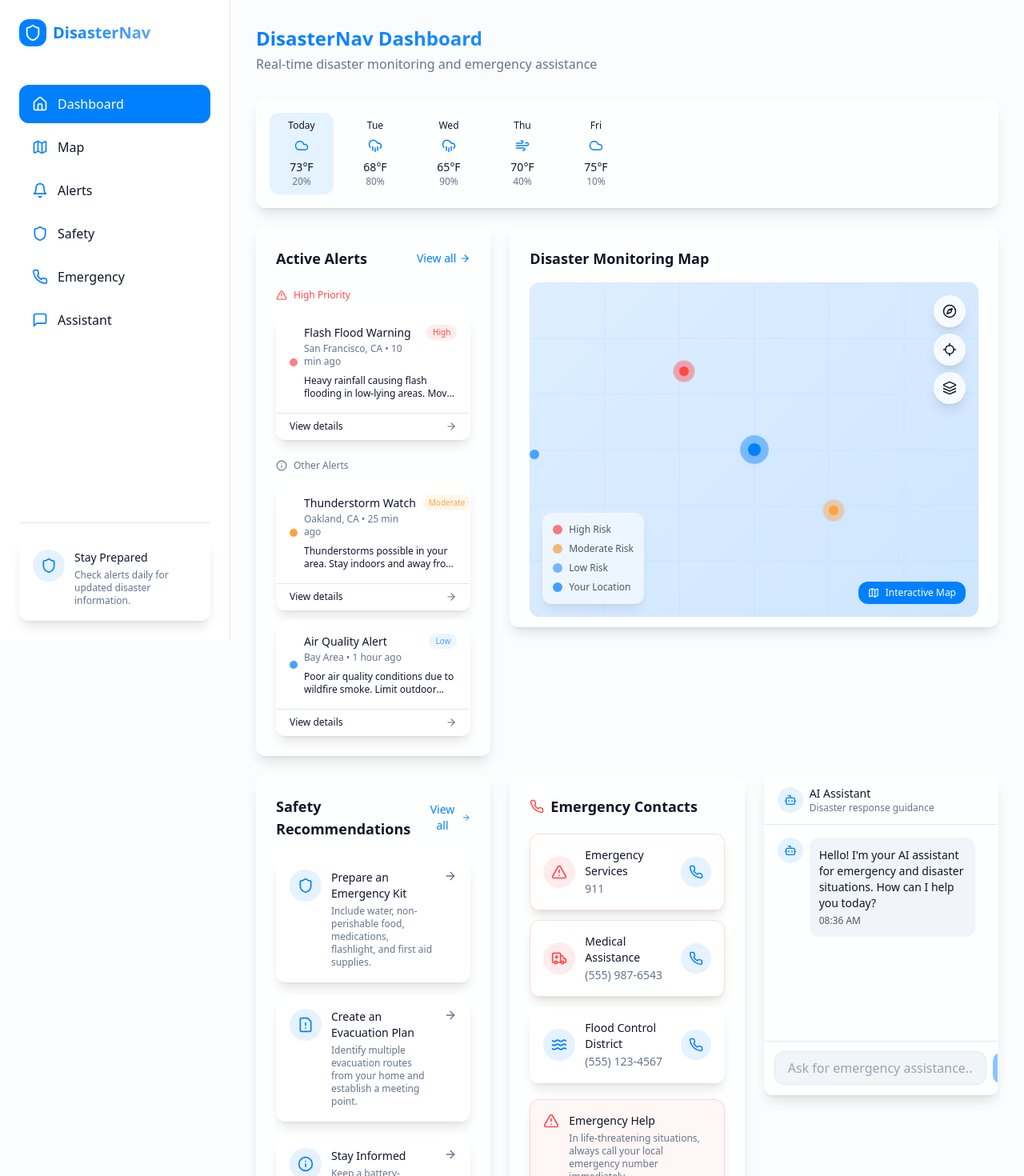
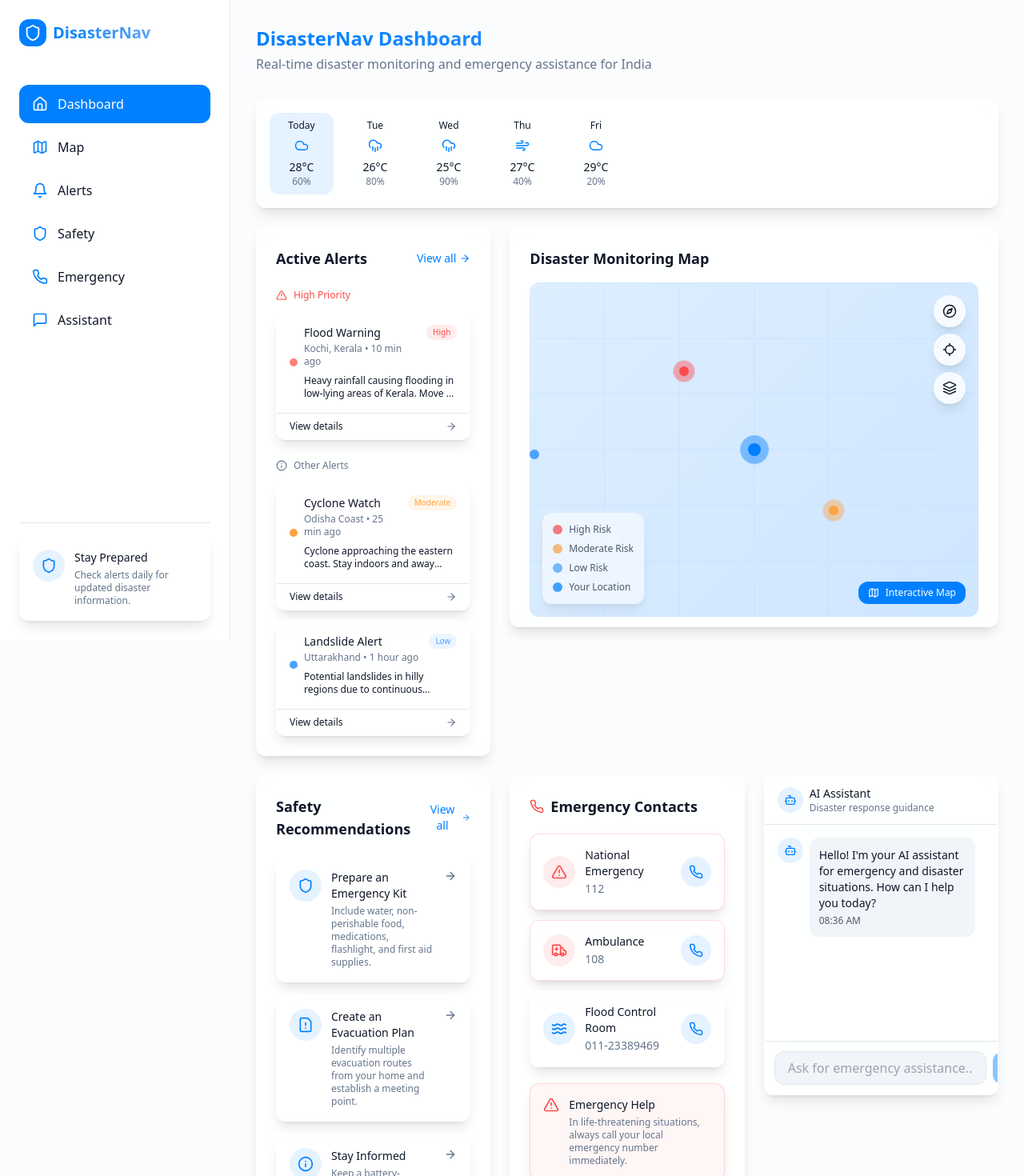
Before and after one commit to Yash-267/disasterwise-navigator, a React (Vite) app: page / in a window 1280 px wide. Shown: the top 1470 px of the page at 80% size. Built offline with nearby package versions, Linux system fonts and the light colour scheme.

Commit message:
Refactor: Update emergency contacts and locations
Update emergency contacts and locations to be specific to India.

```diff
--- a/src/pages/AlertsPage.tsx
+++ b/src/pages/AlertsPage.tsx
@@ -1,51 +1,50 @@
-
 import React from 'react';
 import MainLayout from '../components/layout/MainLayout';
 import AlertPanel from '../components/AlertPanel';
 import { Bell, Filter, Search } from 'lucide-react';
 
 const AlertsPage = () => {
-  // Mock data for alerts
+  // Mock data for alerts in India
   const mockAlerts = [
     {
       id: '1',
-      title: 'Flash Flood Warning',
-      description: 'Heavy rainfall causing flash flooding in low-lying areas. Move to higher ground immediately.',
+      title: 'Flood Warning',
+      description: 'Heavy rainfall causing flooding in low-lying areas of Kerala. Move to higher ground immediately.',
       level: 'high' as const,
       timestamp: '10 min ago',
-      location: 'San Francisco, CA'
+      location: 'Kochi, Kerala'
     },
     {
       id: '2',
-      title: 'Thunderstorm Watch',
-      description: 'Thunderstorms possible in your area. Stay indoors and away from windows.',
+      title: 'Cyclone Watch',
+      description: 'Cyclone approaching the eastern coast. Stay indoors and away from windows. Follow evacuation notices.',
       level: 'moderate' as const,
       timestamp: '25 min ago',
-      location: 'Oakland, CA'
+      location: 'Odisha Coast'
     },
     {
       id: '3',
-      title: 'Air Quality Alert',
-      description: 'Poor air quality conditions due to wildfire smoke. Limit outdoor activities.',
+      title: 'Landslide Alert',
+      description: 'Potential landslides in hilly regions due to continuous rainfall. Avoid travel on hill roads.',
       level: 'low' as const,
       timestamp: '1 hour ago',
-      location: 'Bay Area'
+      location: 'Uttarakhand'
     },
     {
       id: '4',
-      title: 'Wildfire Notification',
-      description: 'Wildfire detected 15 miles north. No immediate danger, but stay alert for updates.',
+      title: 'Earthquake Report',
+      description: 'Magnitude 4.2 earthquake detected. No major damage reported but stay alert for aftershocks.',
       level: 'moderate' as const,
       timestamp: '2 hours ago',
-      location: 'Marin County'
+      location: 'Himalayan Region'
     },
     {
       id: '5',
-      title: 'Extreme Heat Advisory',
-      description: 'Temperatures expected to exceed 100°F. Stay hydrated and limit outdoor exposure.',
+      title: 'Heat Wave Advisory',
+      description: 'Temperatures expected to exceed 45°C. Stay hydrated and limit outdoor exposure.',
       level: 'high' as const,
       timestamp: '3 hours ago',
-      location: 'Contra Costa County'
+      location: 'Rajasthan'
     }
   ];
 
@@ -57,7 +56,7 @@ const AlertsPage = () => {
             <Bell size={22} className="text-primary" />
             <h1 className="text-2xl font-bold">Alerts & Notifications</h1>
           </div>
-          <p className="text-muted-foreground mt-1">Stay updated with the latest emergency alerts and notifications</p>
+          <p className="text-muted-foreground mt-1">Stay updated with the latest emergency alerts across India</p>
         </div>
 
         <div className="glass-panel rounded-lg p-6 mb-6">
--- a/src/pages/EmergencyPage.tsx
+++ b/src/pages/EmergencyPage.tsx
@@ -5,76 +5,76 @@ import EmergencyContacts from '../components/EmergencyContacts';
 import { Phone, Ambulance, AlertTriangle, Hospital, FireExtinguisher, ShieldAlert, Users, Wifi, Home } from 'lucide-react';
 
 const EmergencyPage = () => {
-  // Mock data for emergency services
+  // Emergency services for India
   const emergencyServices = [
     {
       id: '1',
-      name: 'Emergency Services',
-      number: '911',
+      name: 'National Emergency',
+      number: '112',
       icon: <AlertTriangle size={20} />,
       priority: 'high' as const
     },
     {
       id: '2',
-      name: 'Medical Assistance',
-      number: '(555) 987-6543',
+      name: 'Ambulance',
+      number: '108',
       icon: <Ambulance size={20} />,
       priority: 'high' as const
     },
     {
       id: '3',
       name: 'Fire Department',
-      number: '(555) 456-7890',
+      number: '101',
       icon: <FireExtinguisher size={20} />,
       priority: 'high' as const
     },
     {
       id: '4',
       name: 'Police Department',
-      number: '(555) 234-5678',
+      number: '100',
       icon: <ShieldAlert size={20} />,
       priority: 'high' as const
     },
   ];
 
-  // Mock data for disaster management agencies
+  // Disaster management agencies in India
   const disasterAgencies = [
     {
       id: '5',
-      name: 'FEMA Helpline',
-      number: '(800) 621-3362',
+      name: 'NDMA Helpline',
+      number: '1078',
       icon: <Home size={20} />,
       priority: 'normal' as const
     },
     {
       id: '6',
-      name: 'Flood Control District',
-      number: '(555) 123-4567',
+      name: 'Flood Control Room',
+      number: '011-23389469',
       icon: <Wifi size={20} />,
       priority: 'normal' as const
     },
     {
       id: '7',
-      name: 'Red Cross',
-      number: '(800) 733-2767',
+      name: 'Indian Red Cross',
+      number: '011-23359379',
       icon: <Users size={20} />,
       priority: 'normal' as const
     },
   ];
 
-  // Mock data for hospitals
+  // Hospitals in Kerala (flood-prone area)
   const hospitals = [
     {
       id: '8',
-      name: 'General Hospital',
-      number: '(555) 789-0123',
+      name: 'Medical College Kochi',
+      number: '0484-2411460',
       icon: <Hospital size={20} />,
       priority: 'normal' as const
     },
     {
       id: '9',
-      name: 'Medical Center',
-      number: '(555) 345-6789',
+      name: 'AIIMS Bhubaneswar',
+      number: '0674-2476789',
       icon: <Hospital size={20} />,
       priority: 'normal' as const
     },
@@ -88,7 +88,7 @@ const EmergencyPage = () => {
             <Phone size={22} className="text-primary" />
             <h1 className="text-2xl font-bold">Emergency Services</h1>
           </div>
-          <p className="text-muted-foreground mt-1">Quick access to emergency contacts and services</p>
+          <p className="text-muted-foreground mt-1">Quick access to emergency contacts and services in India</p>
         </div>
 
         <div className="glass-panel rounded-lg p-6 mb-6 border-alert-high/20">
@@ -101,11 +101,11 @@ const EmergencyPage = () => {
               <p className="text-muted-foreground mt-1">In life-threatening situations, immediately call:</p>
               <div className="mt-3">
                 <a
-                  href="tel:911"
+                  href="tel:112"
                   className="inline-flex items-center gap-2 px-6 py-3 bg-alert-high text-white rounded-lg font-medium hover:bg-alert-high/90 transition-colors button-shine"
                 >
                   <Phone size={18} />
-                  <span className="text-lg">911</span>
+                  <span className="text-lg">112</span>
                 </a>
               </div>
             </div>
--- a/src/pages/Index.tsx
+++ b/src/pages/Index.tsx
@@ -19,31 +19,31 @@ const Index = () => {
     return () => clearTimeout(timer);
   }, []);
 
-  // Mock data for alerts
+  // Mock data for alerts in India
   const mockAlerts = [
     {
       id: '1',
-      title: 'Flash Flood Warning',
-      description: 'Heavy rainfall causing flash flooding in low-lying areas. Move to higher ground immediately.',
+      title: 'Flood Warning',
+      description: 'Heavy rainfall causing flooding in low-lying areas of Kerala. Move to higher ground immediately.',
       level: 'high' as const,
       timestamp: '10 min ago',
-      location: 'San Francisco, CA'
+      location: 'Kochi, Kerala'
     },
     {
       id: '2',
-      title: 'Thunderstorm Watch',
-      description: 'Thunderstorms possible in your area. Stay indoors and away from windows.',
+      title: 'Cyclone Watch',
+      description: 'Cyclone approaching the eastern coast. Stay indoors and away from windows. Follow evacuation notices.',
       level: 'moderate' as const,
       timestamp: '25 min ago',
-      location: 'Oakland, CA'
+      location: 'Odisha Coast'
     },
     {
       id: '3',
-      title: 'Air Quality Alert',
-      description: 'Poor air quality conditions due to wildfire smoke. Limit outdoor activities.',
+      title: 'Landslide Alert',
+      description: 'Potential landslides in hilly regions due to continuous rainfall. Avoid travel on hill roads.',
       level: 'low' as const,
       timestamp: '1 hour ago',
-      location: 'Bay Area'
+      location: 'Uttarakhand'
     }
   ];
 
@@ -69,38 +69,38 @@ const Index = () => {
     }
   ];
 
-  // Mock data for emergency contacts
+  // Mock data for emergency contacts in India
   const mockEmergencyContacts = [
     {
       id: '1',
-      name: 'Emergency Services',
-      number: '911',
+      name: 'National Emergency',
+      number: '112',
       icon: <AlertTriangle size={20} />,
       priority: 'high' as const
     },
     {
       id: '2',
-      name: 'Flood Control District',
-      number: '(555) 123-4567',
+      name: 'Flood Control Room',
+      number: '011-23389469',
       icon: <Waves size={20} />,
       priority: 'normal' as const
     },
     {
       id: '3',
-      name: 'Medical Assistance',
-      number: '(555) 987-6543',
+      name: 'Ambulance',
+      number: '108',
       icon: <Ambulance size={20} />,
       priority: 'high' as const
     }
   ];
 
-  // Weather forecast data
+  // Weather forecast data for Kerala (flood-prone area)
   const weatherForecast = [
-    { day: 'Today', icon: <Cloud size={18} />, temp: '73°F', precip: '20%' },
-    { day: 'Tue', icon: <CloudRain size={18} />, temp: '68°F', precip: '80%' },
-    { day: 'Wed', icon: <CloudRain size={18} />, temp: '65°F', precip: '90%' },
-    { day: 'Thu', icon: <Wind size={18} />, temp: '70°F', precip: '40%' },
-    { day: 'Fri', icon: <Cloud size={18} />, temp: '75°F', precip: '10%' }
+    { day: 'Today', icon: <Cloud size={18} />, temp: '28°C', precip: '60%' },
+    { day: 'Tue', icon: <CloudRain size={18} />, temp: '26°C', precip: '80%' },
+    { day: 'Wed', icon: <CloudRain size={18} />, temp: '25°C', precip: '90%' },
+    { day: 'Thu', icon: <Wind size={18} />, temp: '27°C', precip: '40%' },
+    { day: 'Fri', icon: <Cloud size={18} />, temp: '29°C', precip: '20%' }
   ];
 
   // Loading skeletons
@@ -126,7 +126,7 @@ const Index = () => {
       <div className="p-6 lg:p-8 pb-20 lg:pb-12 animate-fade-in">
         <div className="mb-8">
           <h1 className="text-2xl font-bold text-gradient">DisasterNav Dashboard</h1>
-          <p className="text-muted-foreground mt-1">Real-time disaster monitoring and emergency assistance</p>
+          <p className="text-muted-foreground mt-1">Real-time disaster monitoring and emergency assistance for India</p>
         </div>
 
         {/* Weather forecast card */}
```
